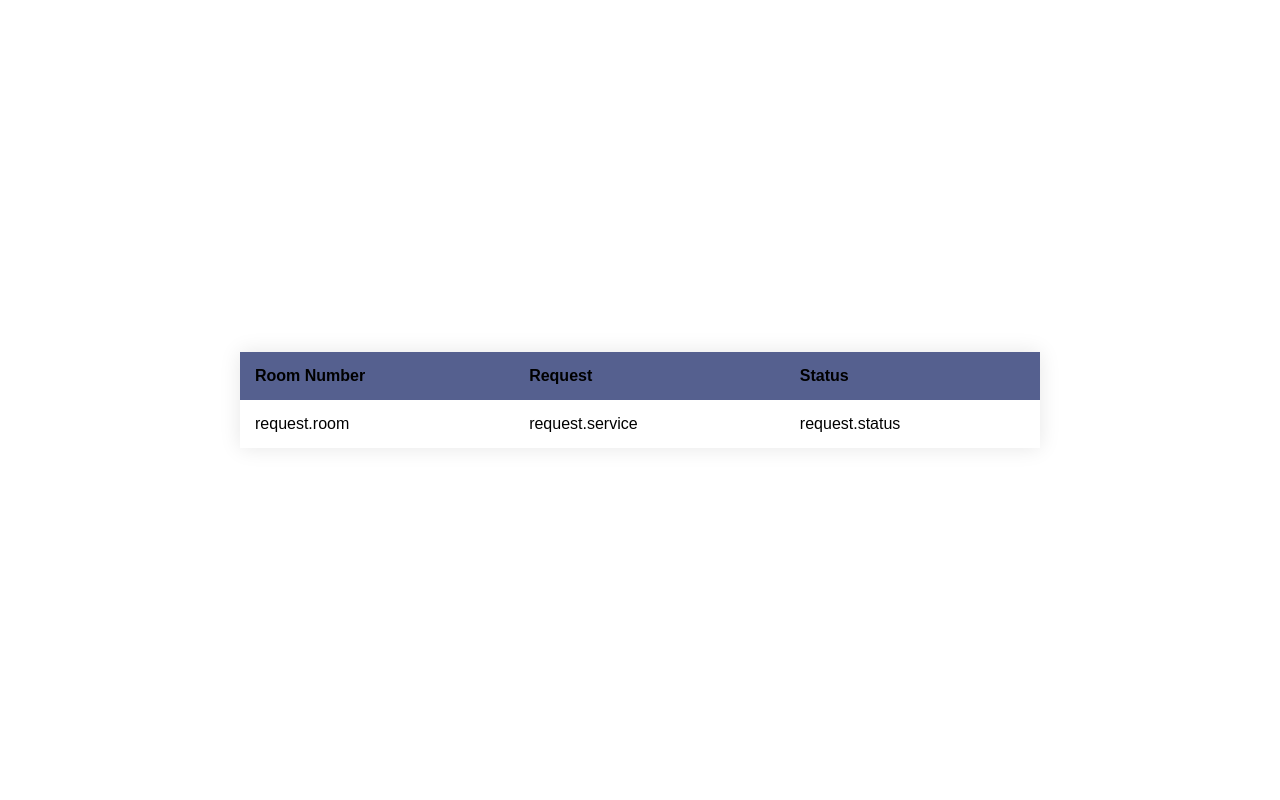
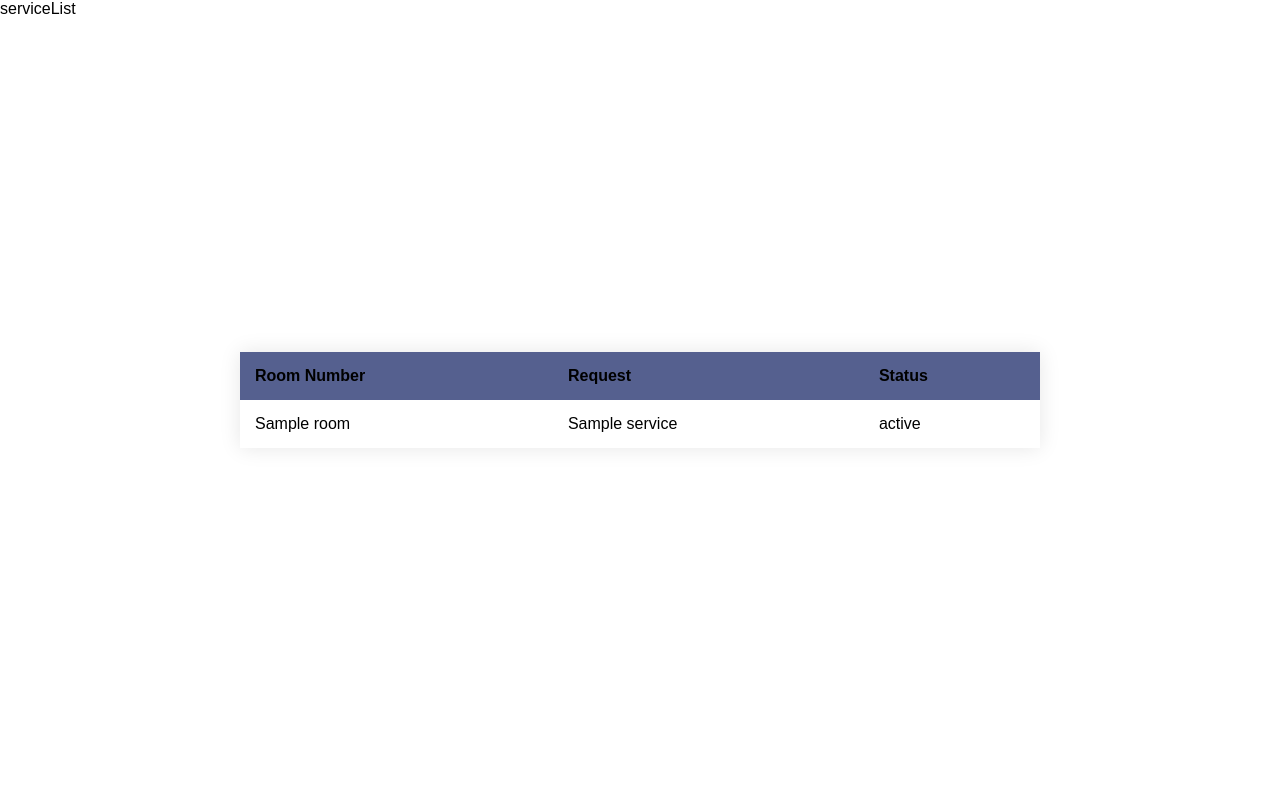
Before and after one commit to HoningJade/KeyWorld, a Django app: template back-end/app/templates/serviceRequestList.html in a window 1280 px wide. Run offline with Django 4.2, Linux system fonts and the light colour scheme; the template is opened without the code that fills it: most values are stand-ins (such as "Sample title", 1, 10 or a date in 2020).

Commit message:
serviceRequestList update

```diff
--- a/back-end/app/templates/serviceRequestList.html
+++ b/back-end/app/templates/serviceRequestList.html
@@ -70,6 +70,7 @@
     }
     </style>
     </head>
+    serviceList
     <div class="container">
         <table>
             <thead>
@@ -82,9 +83,9 @@
             <tbody>
                 {% for request in request_lists %}
                 <tr>
-                    <td>request.room</td>
-                    <td>request.service</td>
-                    <td>request.status</td>
+                    <td>{{request.room}}</td>
+                    <td>{{request.service}}</td>
+                    <td>{{request.status}}</td>
                 </tr>
                 {% endfor %}
             </tbody>
```
